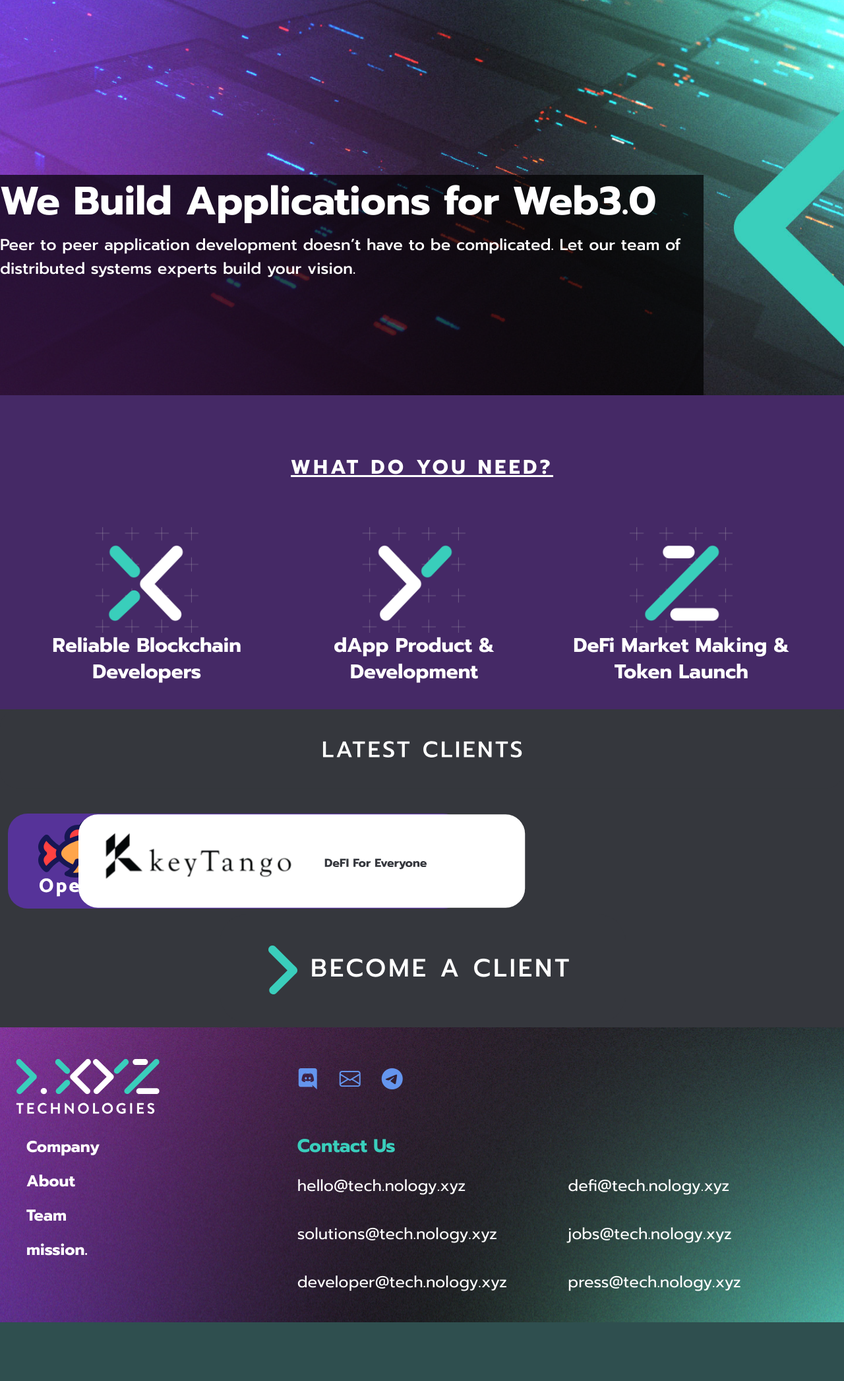
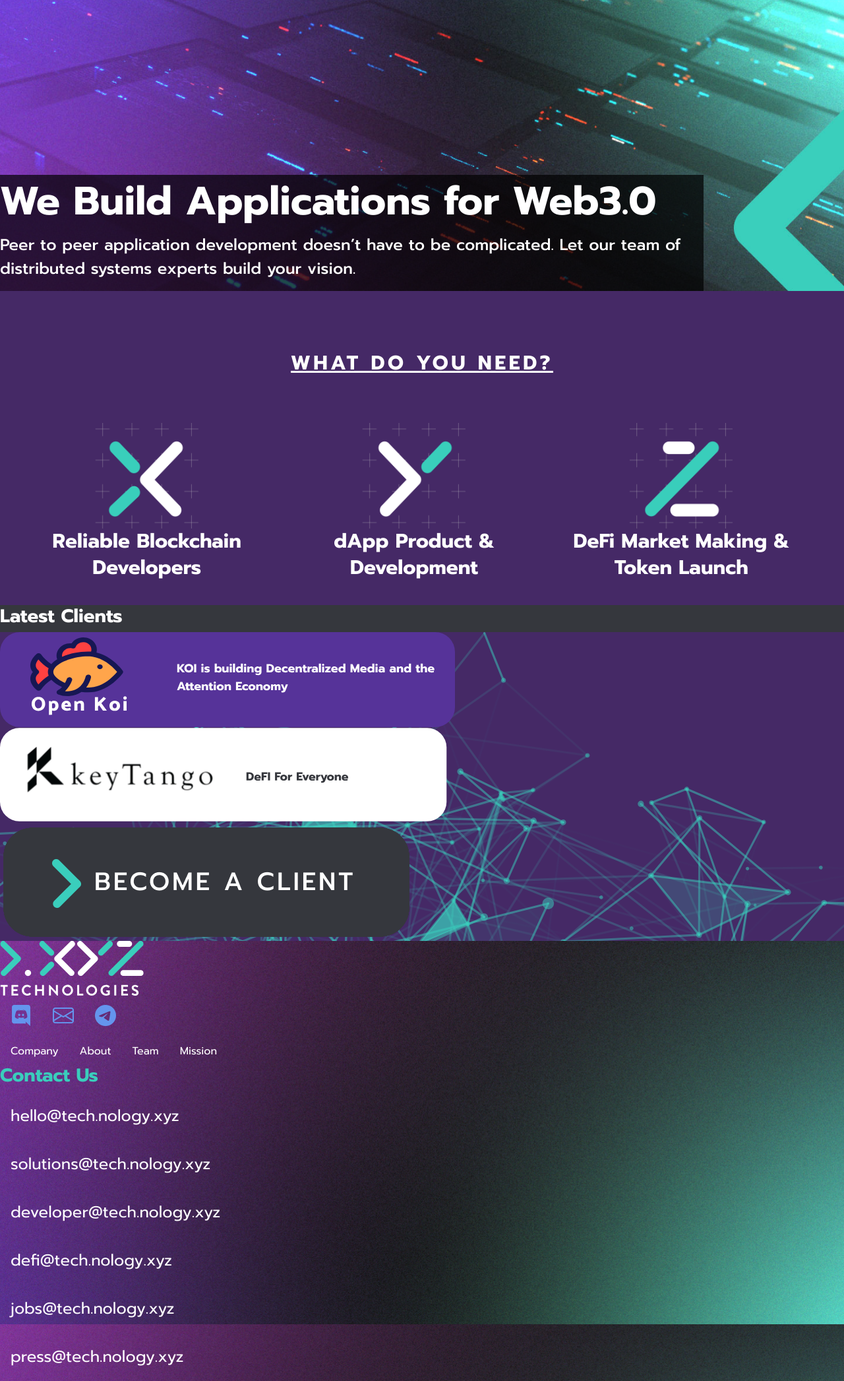
Before and after one commit to aserron/atlas-site, a Jekyll site: the page index.html, which Jekyll copies as it is, in a window 1280 px wide, cut to the strip 102-2195 px from the top of the page. Shown: the whole strip at 66% size. Built offline with Jekyll 4.4.1, drawn with Linux system fonts in a browser that asks for light colours; before the commit the page ends 2126 px from its top, so only the background shows below that.

Commit message:
mobile done

```diff
--- a/index.html
+++ b/index.html
@@ -73,7 +73,7 @@
       }
 
       body {
-        padding-bottom: 20px;
+
         background-color: darkslategrey;
       }
 
@@ -296,21 +296,17 @@
       }
 
       .metaverse-bkg {
-        background-image: url("./assets/metaverse.svg");
-        background-color: transparent;
+        background-image: url("./assets/svg/metaverse.svg");
+        background-color: #452966;
         background-repeat: no-repeat;
-        background-size: contain;
-        background-size: contain;
+        background-size: cover;
 
-        height: 391px;
+
+
+
       }
 
-      .metaverse-img {
-        /*display: flex;*/
-        width: 549px;
-        height: 213px !important;
-        place-self: center;
-      }
+
     </style>
 
     <style>
@@ -427,9 +423,6 @@
         background-blend-mode: overlay;
       }
 
-      .row.x-row-content {
-        height: 334px;
-      }
 
       @media (max-width: 468px) {
         body {
@@ -462,13 +455,23 @@
           height: auto;
           flex-wrap: nowrap;
         }
+
+        .client-links   {
+            display: flex;
+            flex-direction: column;
+            align-items: center;
+        }
+        .client-links  a {
+            display: flex;
+            justify-content: center;
+        }
         .x-btn-became {
           background-image: url("./assets/btn-become.png");
 
           background-size: contain;
           background-repeat: no-repeat;
           background-position: center center;
-          width: 90%;
+          width: 350px;
           height: 180px;
           display: inline-block;
         }
@@ -488,28 +491,53 @@
           flex-direction: column;
           justify-content: space-around;
         }
+        .x-sec03-banner {
+          font-size: 24px;
+          height: 72px;
+        }
         .x-sec02-icon-ct {
           display: flex;
           flex-direction: column;
           align-items: center;
           font-size: 16;
         }
-        .x-sec02-icon-ct p{
+        .x-sec02-icon-ct p {
           font-size: 16px;
-            width:300px;
+          width: 300px;
         }
         .page-footer {
           max-width: 100%;
+          display: flex;
+          flex-direction: column;
+          align-items: center;
+          padding:  16px 0px;
+          margin-bottom: 0;
         }
         .x-footer-contact {
           display: none;
         }
         .xyz-logo-link img {
-            width:105px;
-            height:auto;
+          width: 105px;
+          height: auto;
         }
         .nav-link {
           font-size: 12px;
+        }
+        .footer-row {
+          display: flex;
+          justify-content: center;
+          width: 100%;
+        }
+        .clients-container h3{
+
+                text-align: center;
+                height: 72px;
+                letter-spacing: 2px;
+        }
+        .info-links{
+            display: flex;
+            flex-direction: column;
+            align-items: center;
         }
       }
 
@@ -565,7 +593,7 @@
             class="collapse navbar-collapse justify-content-end"
             id="navbarsKoi06"
           >
-            <ul class="navbar-nav x-navbar-pages mb-2 mb-lg-0">
+            <ul class="navbar-nav x-navbar-pages">
               <li class="nav-item">
                 <a class="nav-link active" aria-current="page" href="#"
                   >About</a
@@ -636,11 +664,7 @@
             -->
         </section>
 
-        <section
-          id="content-2"
-          class="row g-0 x-section-02-row"
-
-        >
+        <section id="content-2" class="row g-0 x-section-02-row">
           <div class="row x-section-02-row-01 align-items-center p-0">
             <div class="col-12 text-center text-white">
               <div>What do you need?</div>
@@ -707,49 +731,32 @@
         </section>
 
         <!-- Clients [md+]-->
-        <section id="content-3" class="row row-cols-1 p-0 m-0">
-          <a href="#clients" class="nav-link p-0 m-0">
-            <div class="x-sec03-banner">&nbsp;</div>
-          </a>
-        </section>
 
         <!-- Clients Labels [md+] + Button [all] rem: .trace -->
-        <section
-          id="content-4"
-          class="row row-cols-1 row-cols-sm-2 p-0 m-0 pt-4 text-center"
-        >
-          <div class="col-12 col-sm-1">
-            <a href="#" class="nav-link svg p-0">
+        <section id="content-4" class="clients-container">
+          <h3>Latest Clients</h3>
+          <div class="client-links metaverse-bkg">
+            <a href="#" class=" svg ">
               <img src="./assets/svg/client_koI.svg" class="xyz-client-svg"
             /></a>
-          </div>
-          <div class="col-12 col-sm-6">
-            <a href="#" class="nav-link svg p-0">
+
+            <a href="#" class=" svg">
               <img src="./assets/svg/client_key.svg" class="xyz-client-svg"
             /></a>
+
+             <a class="btn x-btn-became"></a>
           </div>
 
-          <div
-            class="
-              col-12 col-sm-12
-              h-auto
-              justify-content-center
-              text-center
-              align-self-center
-            "
-          >
-            <div class="btn x-btn-became"></div>
-          </div>
+
         </section>
-
       </main>
 
       <!-- Footer section -->
-      <footer class="container-liquid p-0 m-0 page-footer">
-        <div class="row-cols-1 g-0 p-4">
-          <div class="row row-cols-2 py-4">
-            <div class="col-4">
-              <div class="xyz-logo-ct">
+      <footer class="page-footer">
+        <div class="">
+          <div class="">
+
+              <div class="footer-row">
                 <a class="xyz-logo-link" href="#">
                   <img
                     src="./assets/svg/xyz_nav_logo.svg"
@@ -759,9 +766,9 @@
                   />
                 </a>
               </div>
-            </div>
 
-            <div class="col-12 col-md-4 col-sm-12">
+
+            <div class="footer-row">
               <!--  social media -->
               <nav class="nav d-flex">
                 <a href="#sdl" class="nav-link">
@@ -769,36 +776,31 @@
                     class="bi-discord icon-4x"
                     style="font-size: 2rem; color: cornflowerblue"
                   ></span>
-                  </a
-                >
+                </a>
                 <a href="#sdl" class="nav-link">
                   <span
                     class="bi-envelope icon-4x"
                     style="font-size: 2rem; color: cornflowerblue"
                   ></span>
-                 </a
-                >
+                </a>
                 <a href="#sdl" class="nav-link">
                   <span
                     class="bi-telegram icon-4x"
                     style="font-size: 2rem; color: cornflowerblue"
                   ></span
-                  ></a
-                >
+                ></a>
               </nav>
-
-              <div class="col-4"></div>
             </div>
           </div>
 
-          <div class="row row-cols-1 x-footer-contact-row">
+          <div class="x-footer-contact-row">
             <!--        <div class="col x-footer-contact-txt">Contact Us</div>-->
           </div>
 
           <!-- 2nd Row: foot nav + contacto -->
-          <div class="row row-cols-3">
-            <div class="col-lg-4 col-md-4 col-sm-12">
-              <ul class="nav flex-column x-footer-list">
+          <div class="info-links">
+
+              <ul class="nav">
                 <li class="nav-item">
                   <a href="#" class="nav-link">Company</a>
                 </li>
@@ -809,15 +811,13 @@
                   <a href="#" class="nav-link">Team</a>
                 </li>
                 <li class="nav-item">
-                  <a href="#" class="nav-link">mission.</a>
+                  <a href="#" class="nav-link">Mission</a>
                 </li>
               </ul>
-            </div>
 
-            <div class="col-lg-4 col-md-4 col-sm-12">
-              <h3 class="d-block w-55 px-3 pt-2" style="color: #3acebc">
-                Contact Us
-              </h3>
+
+            <div class="">
+              <h3 class="" style="color: #3acebc">Contact Us</h3>
 
               <ul class="nav flex-column x-footer-contact">
                 <li class="nav-item">
@@ -839,8 +839,8 @@
                 </li>
               </ul>
             </div>
-            <div class="col-lg-4 col-md-4 col-sm-12">
-              <h3 class="d-block w-55 px-3 pt-2">&nbsp;</h3>
+
+            <div class="">
               <ul class="nav flex-column x-footer-contact">
                 <li class="nav-item">
                   <a href="mailto:defi@tech.nology.xyz" class="nav-link"
@@ -865,6 +865,5 @@
     </div>
 
     <!-- inline js loading -->
-    <script type="text/javascript" src="./js/bootstrap.bundle.js"></script>
   </body>
 </html>
```
Lines whose indentation alone changed are shown as unchanged.
